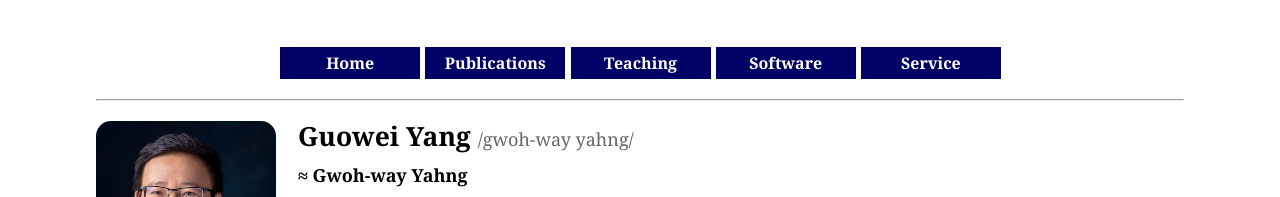
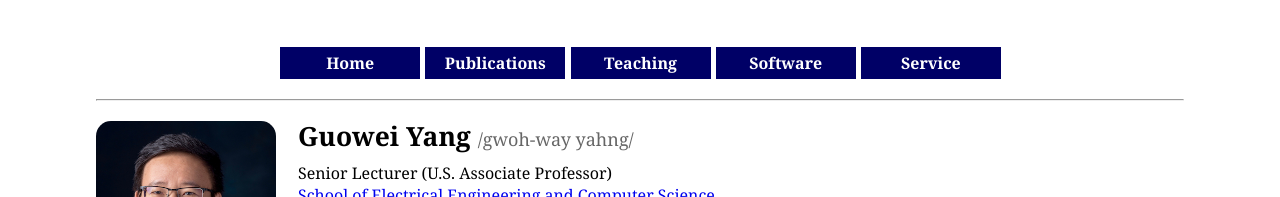
Before and after one commit to guoweiyang/guoweiyang.github.io, a plain HTML site: page index.html in a window 1280 px wide. Shown: the top 197 px of the page. Drawn offline with Linux system fonts and the light colour scheme.

Commit message:
new index

```diff
--- a/index.html
+++ b/index.html
@@ -77,11 +77,6 @@
 		  /gwoh-way yahng/
 		</span>
 	      </h1>
-	      <div style="font-size: 18px;
-            font-weight: bold;
-            margin-bottom: 12px;">
-		≈ Gwoh-way Yahng
-	      </div>
               <div>Senior Lecturer (U.S. Associate Professor)</div>
               <a class="affiliation" href="http://www.eecs.uq.edu.au">School of Electrical Engineering and Computer Science</a>
               <a class="affiliation" href="http://www.eait.uq.edu.au">Faculty of Engineering, Architecture and Information Technology</a>
```
